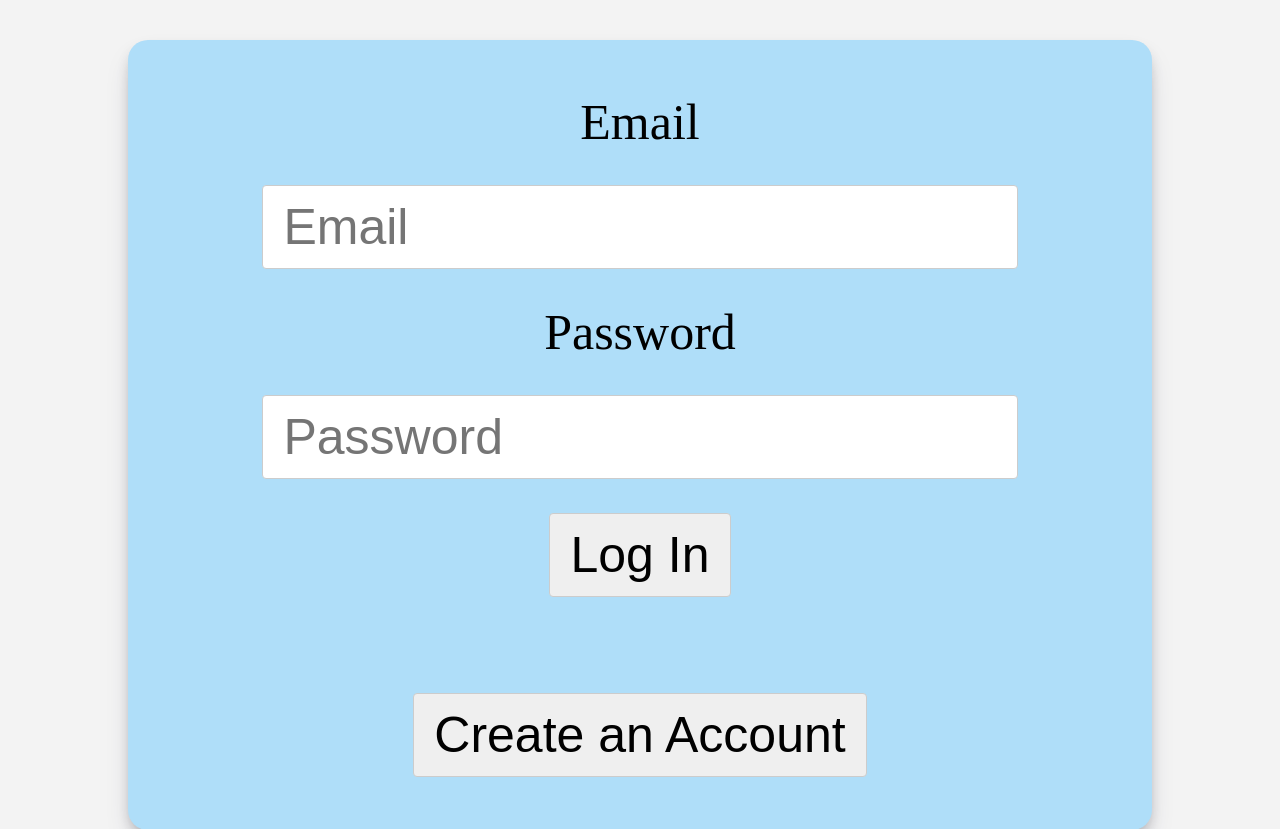
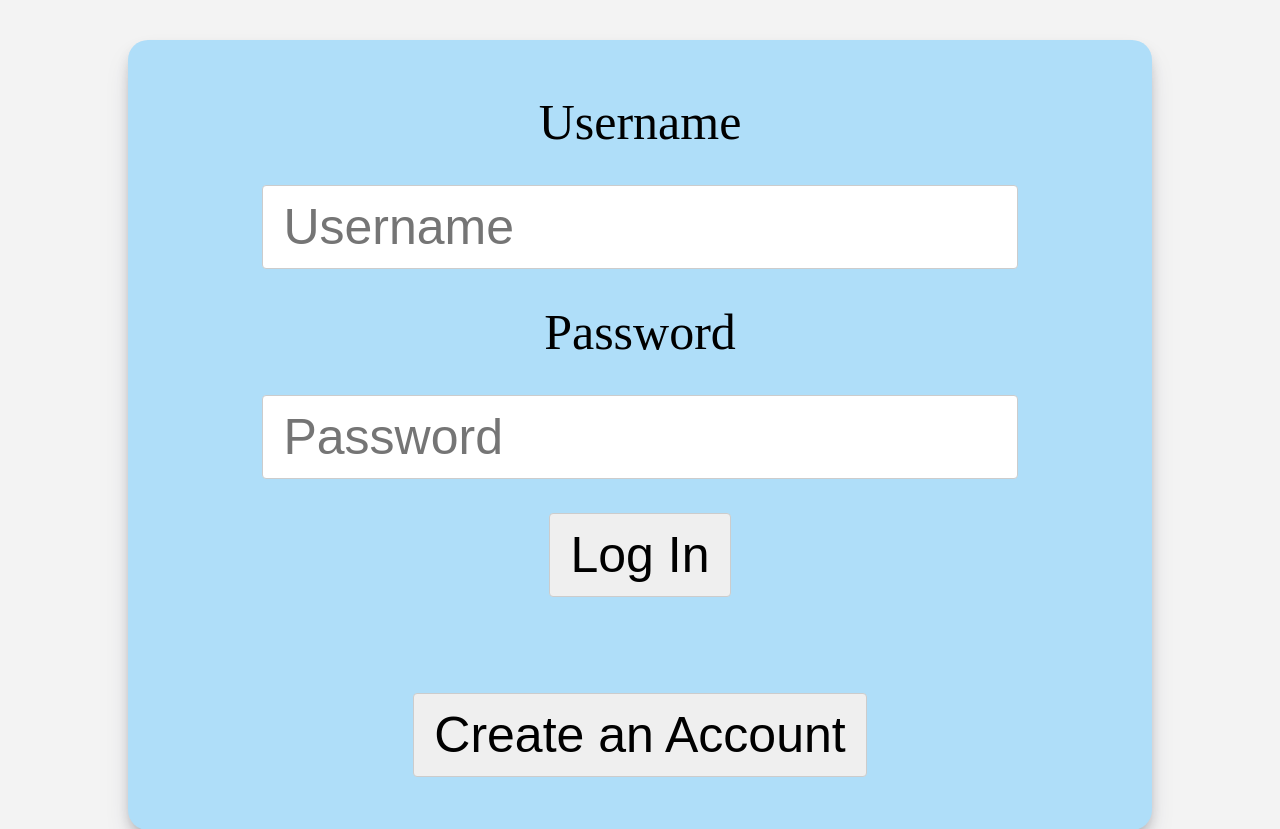
Before and after one commit to software-students-fall2022/web-app-exercise-team-14-1, a Flask app: page / in a window 1280 px wide. Shown: the top 829 px of the page. Run offline with Flask 2, Linux system fonts and the light colour scheme; parts of the project's set-up code (start-up, migrations or seed data) failed here and were passed over.

Commit message:
changed emails to usernames, fixed outdated references to objects, fixed incorrect collection references

```diff
--- a/app.py
+++ b/app.py
@@ -78,19 +78,19 @@ class User(flask_login.UserMixin):
         self.id = data['_id'] # shortcut to the _id field
         self.data = data # all user data from the database is stored within the data field
 
-def locate_user(user_id=None, email=None):
+def locate_user(user_id=None, username=None):
     '''
-    Return a User object for the user with the given id or email address, or None if no such user exists.
+    Return a User object for the user with the given id or username, or None if no such user exists.
     @param user_id: the user_id of the user to locate
-    @param email: the email address of the user to locate
+    @param username: the username address of the user to locate
     '''
     if user_id:
         # loop up by user_id
         criteria = {"_id": ObjectId(user_id)}
     else:
-        # loop up by email
-        criteria = {"email": email}
-    doc = db.users.find_one(criteria) # find a user with this email
+        # loop up by username
+        criteria = {"username": username}
+    doc = db.users.find_one(criteria) # find a user with the given criteria
 
     # if user exists in the database, create a User object and return it
     if doc:
@@ -125,15 +125,18 @@ def login():
     Processes login and redirects accordingly if request was made
     Otherwise display login form
     """
+
+    print(request.args, file=sys.stderr)
+
     # if the current user is already signed in, there is no need to sign up, so redirect them
     if flask_login.current_user.is_authenticated:
         flash('You are already logged in, silly!') # flash can be used to pass a special message to the template we are about to render
         return redirect(url_for('homepage')) # tell the web browser to make a request for the / route (the home function)
     if (request.args):
-        if bool(request.args["email"]) and bool(request.args["password"]):
-            emailInput = request.args["email"]
+        if bool(request.args["username"]) and bool(request.args["password"]):
+            usernameInput = request.args["username"]
             passwordInput = request.args["password"]
-            user = locate_user(email=emailInput)
+            user = locate_user(username=usernameInput)
             if user:
                     if check_password_hash(user.data['password'], passwordInput):
                         flask_login.login_user(user)
@@ -142,10 +145,10 @@ def login():
                         flash('Invalid password.')
                         return(redirect(url_for("login")))
             else:
-                flash('No user found for email.')
+                flash('No user found for username.')
                 return(redirect(url_for("login")))
         else:
-            flash('Please enter an email and password.')
+            flash('Please enter an username and password.')
             return(redirect(url_for("login")))
     else:
         return render_template("login.html")
@@ -158,26 +161,27 @@ def register():
     if request.method == 'GET':
         return render_template("register.html")
     if request.method == 'POST':
-        e = request.form['email']
+        u = request.form['username']
         p = request.form['password']
         m = request.form['match']
-        userWithEmail = db.users.find({"email" : e})
-        if not e or not p or not m:
+
+        if not u or not p or not m:
             flash('Please fill all fields.')
-        elif locate_user(email=e):
-            flash('An account was already created for this email.')
+        elif locate_user(username=u):
+            flash('An account was already created with this username.')
         elif p != m:
             flash('Password does not match.')
         else:
             hashed_password = generate_password_hash(p)
-            user_id = db.users.insert_one({"email": e, "password": hashed_password, "todo": {}}).inserted_id
-            if user_id:
-                user = User({
-                    "_id": user_id,
-                    "email": e,
-                    "password": hashed_password,
-                    "todos": []
-                })
+            db.users.insert_one({"username": u, "password": hashed_password, "todos": []})
+            # user_id = db.users.insert_one({"username": u, "password": hashed_password, "todos": []}).inserted_id
+            # if user_id:
+            #     user = User({
+            #         "_id": user_id,
+            #         "username": u,
+            #         "password": hashed_password,
+            #         "todos": []
+            #     })
             return redirect(url_for('login'))
     else:
         if flask_login.current_user.is_authenticated:
@@ -194,20 +198,23 @@ def homepage():
     """
 
     # find the todos array using the logged in user's ObjectId
-    print(flask_login.current_user, file=sys.stderr)
-    todos = db.users.find_one({'_id': ObjectId(username['user_id'])}, {'todos': 1})['todos']
+    print(flask_login.current_user.id, file=sys.stderr)
+    print(flask_login.current_user.data, file=sys.stderr)
+    todos = flask_login.current_user.data['todos']
+
     # find the today todos
     today = datetime.date.today()
     date = today.strftime('%m/%d/%Y')
     # get today's todos in a list
-    todayTodos = list(db.tasks.find({
+    todayTodos = list(db.todos.find({
         '_id': {
             '$in': todos
         },
         'date': date,
     }))
+
     # pass in today todos and the user's username to the homepage template
-    return render_template("homepage.html",todos = todayTodos, user=username['username'])
+    return render_template("homepage.html", todos = todayTodos)
 
 
 @app.route('/all')
@@ -237,8 +244,7 @@ def search():
 
         # search info in database based on search by (label, title, date)
         if search_by == 'Label':
-
-            pass
+            print(flask_login.current_user.data, file=sys.stderr)
         elif search_by == 'Title':
             pass
         else:
@@ -268,7 +274,7 @@ def edit(todo_id):
     """
     Route for the edit page
     """
-    todo = db.tasks.find_one({'_id': ObjectId(todo_id)})
+    todo = db.todos.find_one({'_id': ObjectId(todo_id)})
     return render_template("edit.html", page="Edit", doc=todo)
 
 # route to accept the form submission
@@ -295,7 +301,7 @@ def edit_todo(todo_id):
         'time': time,
     }
 
-    db.tasks.update_one(
+    db.todos.update_one(
         {'_id': ObjectId(todo_id)},
         {'$set': doc}
     )
@@ -316,7 +322,7 @@ def delete(todo_id):
     """
     Route for GET requests to the delete page.
     """
-    # db.tasks.delete_one({"_id": ObjectId(todo_id)})
+    # db.todos.delete_one({"_id": ObjectId(todo_id)})
     return redirect(url_for('homepage'))
 
 
--- a/templates/base.html
+++ b/templates/base.html
@@ -11,7 +11,7 @@
         <header class="header">
             <div class="header-content">
                 {% if user %}
-                    <h1>Hello {{user}}</h1>
+                    <h1>Hello {{user.data.username}}</h1>
                     <a class="logout" href="{{url_for('logout')}}">
                         <span class="material-icons logout">
                             logout
--- a/templates/login.html
+++ b/templates/login.html
@@ -20,8 +20,8 @@
                                     </ul>
                                 {% endif %}
                             {% endwith %}
-                            <label for="email">Email</label><br>
-                            <input class="form-control" type="text" name="email" placeholder="Email"><br>
+                            <label for="username">Username</label><br>
+                            <input class="form-control" type="text" name="username" placeholder="Username"><br>
                             <label for="password">Password</label><br>
                             <input class="form-control" type="password" name="password" placeholder="Password"><br>
                             <center>
--- a/templates/register.html
+++ b/templates/register.html
@@ -20,8 +20,8 @@
                                     </ul>
                                 {% endif %}
                             {% endwith %}
-                            <label for="email">Email</label><br>
-                            <input class="form-control" type="text" name="email"><br>
+                            <label for="username">Username</label><br>
+                            <input class="form-control" type="text" name="username"><br>
                             <label for="password">Password</label><br>
                             <input class="form-control" type="password" name="password"><br>
                             <label for="match">Retype Your Password</label><br>
--- a/templates/search_result.html
+++ b/templates/search_result.html
@@ -17,6 +17,6 @@
         </a>
     </div>
 </div>
-
+{% endfor %}
 
 {% endblock %}
```
